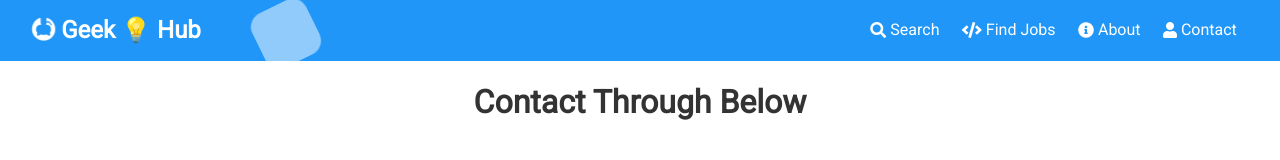
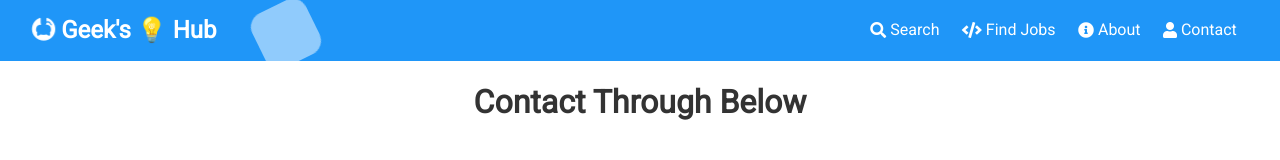
Before and after one commit to mdsayeed6220/RepoFinder, a React (Create React App) app: page /contact in a window 1280 px wide. Shown: the top 160 px of the page. Built offline with nearby package versions, Linux system fonts and the light colour scheme.

Commit message:
minor changes

```diff
--- a/src/Components/Layout/Navbar.jsx
+++ b/src/Components/Layout/Navbar.jsx
@@ -39,7 +39,7 @@ const Navbar = ({ icon, title }) => {
   );
 };
 Navbar.defaultProps = {
-  title: "Geek 💡 Hub",
+  title: "Geek's 💡 Hub",
   icon: "fab fa-github  fa-spin",
 };
 // should give string type
```
